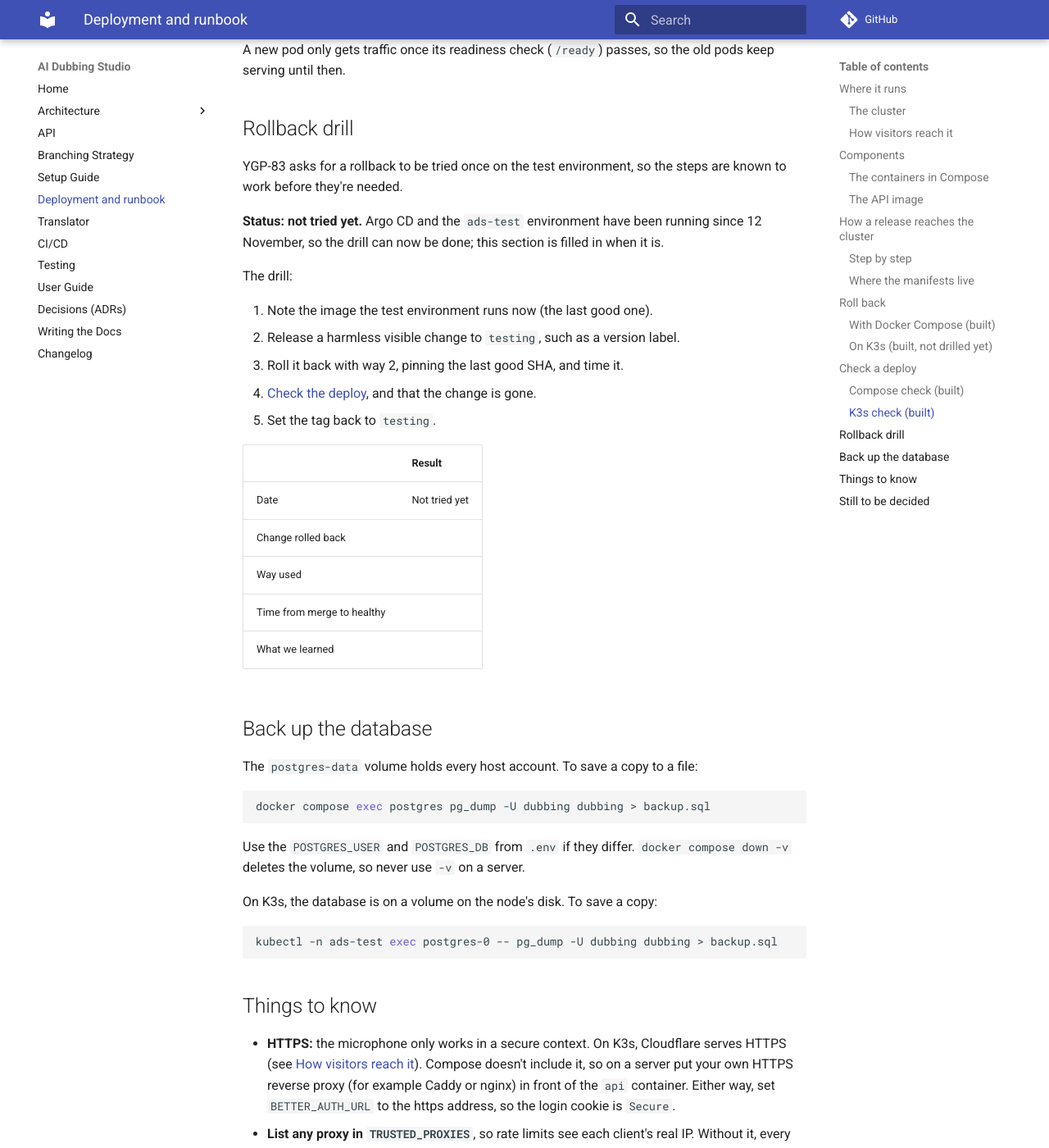
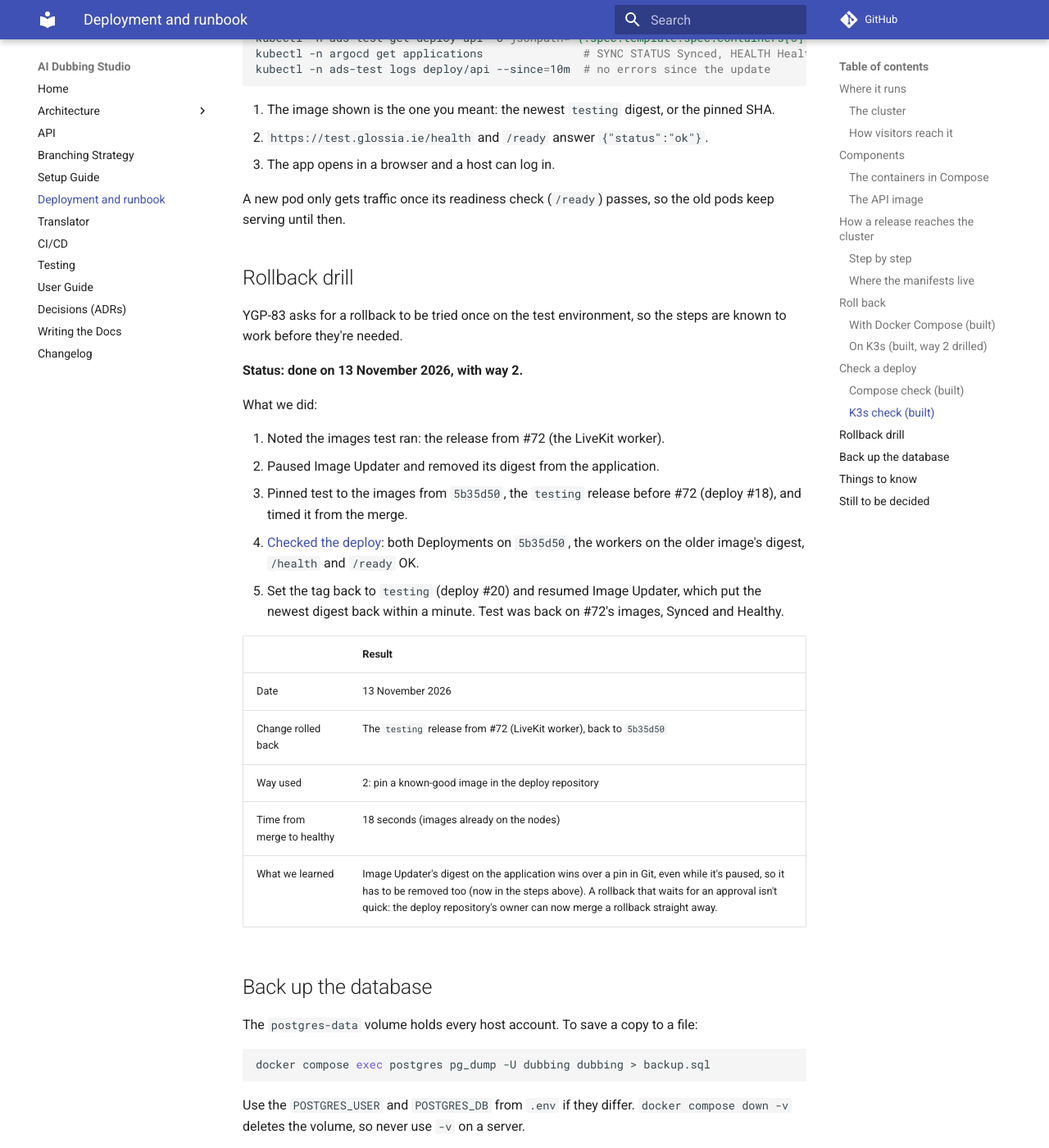
Before and after one commit to WH1TE-SHAD0W/ai-dubbing-studio, an MkDocs documentation site: the page built from docs/deployment.md, in a window 1280 px wide and 1400 px high, scrolled down 7144 px. Shown: the whole window at 82% size. Built offline with MkDocs 1.6.1 and Material for MkDocs 9.7.7, drawn with Linux system fonts in a browser that asks for light colours; comment, search, counter and statistics services are not loaded; some of the changed text lies outside the part shown.

Commit message:
docs: rollback drill done, way 2 also removes Image Updater's digest (YGP-83)
Co-Authored-By: Claude Opus 5.5 <noreply@anthropic.com>

````diff
--- a/docs/deployment.md
+++ b/docs/deployment.md
@@ -187,20 +187,25 @@ The database is not rolled back. The API only ever adds tables and columns, so
 older code still runs against them. To undo data changes too, restore the
 backup taken before the update.
 
-### On K3s (built, not drilled yet)
+### On K3s (built, way 2 drilled)
 
 Three ways back, from the normal one to the emergency one. Whichever you use,
 [check the deploy](#check-a-deploy) afterwards and tell the team what was
 rolled back and why.
 
-**For ways 2 and 3, pause Image Updater first.** A digest it set on the
-application wins over the tag in Git, and it would move the environment back
-onto the newest `testing` image within 15 minutes. Pause it, roll back, and
-start it again once the fix is released:
+**For ways 2 and 3, pause Image Updater and remove its digest first.** Image
+Updater writes the newest `testing` digest onto the Argo CD application, and
+that wins over the tag in Git, even while Image Updater is paused (the
+[drill](#rollback-drill) found this). Left in place, a pin in Git does nothing,
+and a running Image Updater moves the environment back within 15 minutes.
+Pause it, remove its digest, roll back, and start it again once the fix is
+released:
 
 ```bash
 kubectl -n argocd scale deploy/argocd-image-updater-controller --replicas=0   # pause
-kubectl -n argocd scale deploy/argocd-image-updater-controller --replicas=1   # resume
+kubectl -n argocd patch application ads-test --type json \
+  -p '[{"op":"remove","path":"/spec/source/kustomize/images"}]'              # remove its digest
+kubectl -n argocd scale deploy/argocd-image-updater-controller --replicas=1   # resume: it puts the digest back
 ```
 
 **1. Revert in Git (the normal way).** Use it when there's time for a build
@@ -240,6 +245,11 @@ earlier commit's images straight away, without a build.
 
 3. Once it merges, Argo CD syncs the namespace to that exact image.
 4. When the fix is released, set the tag back to `testing` the same way.
+
+A rollback pull request (branch `rollback/...`) doesn't have to wait for an
+approval: the deploy repository's owner can merge it straight away, and the
+other person reviews it afterwards. The deploy repository's README
+("Urgent changes") has the rule. Whoever can't do that uses way 3.
 
 **3. Roll back in Argo CD (emergency only).** Use it when the app is down and
 a pull request would take too long.
@@ -295,25 +305,27 @@ old pods keep serving until then.
 YGP-83 asks for a rollback to be tried once on the test environment, so the
 steps are known to work before they're needed.
 
-**Status: not tried yet.** Argo CD and the `ads-test` environment have been
-running since 12 November, so the drill can now be done; this section is
-filled in when it is.
+**Status: done on 13 November 2026, with way 2.**
 
-The drill:
+What we did:
 
-1. Note the image the test environment runs now (the last good one).
-2. Release a harmless visible change to `testing`, such as a version label.
-3. Roll it back with way 2, pinning the last good SHA, and time it.
-4. [Check the deploy](#check-a-deploy), and that the change is gone.
-5. Set the tag back to `testing`.
+1. Noted the images test ran: the release from #72 (the LiveKit worker).
+2. Paused Image Updater and removed its digest from the application.
+3. Pinned test to the images from `5b35d50`, the `testing` release before
+   #72 (deploy #18), and timed it from the merge.
+4. [Checked the deploy](#check-a-deploy): both Deployments on `5b35d50`, the
+   workers on the older image's digest, `/health` and `/ready` OK.
+5. Set the tag back to `testing` (deploy #20) and resumed Image Updater, which
+   put the newest digest back within a minute. Test was back on #72's images,
+   Synced and Healthy.
 
 | | Result |
 |---|---|
-| Date | Not tried yet |
-| Change rolled back | |
-| Way used | |
-| Time from merge to healthy | |
-| What we learned | |
+| Date | 13 November 2026 |
+| Change rolled back | The `testing` release from #72 (LiveKit worker), back to `5b35d50` |
+| Way used | 2: pin a known-good image in the deploy repository |
+| Time from merge to healthy | 18 seconds (images already on the nodes) |
+| What we learned | Image Updater's digest on the application wins over a pin in Git, even while it's paused, so it has to be removed too (now in the steps above). A rollback that waits for an approval isn't quick: the deploy repository's owner can now merge a rollback straight away. |
 
 ## Back up the database
 
````
Also changed, not shown: docs/changelog.md (+4 -0 lines).
